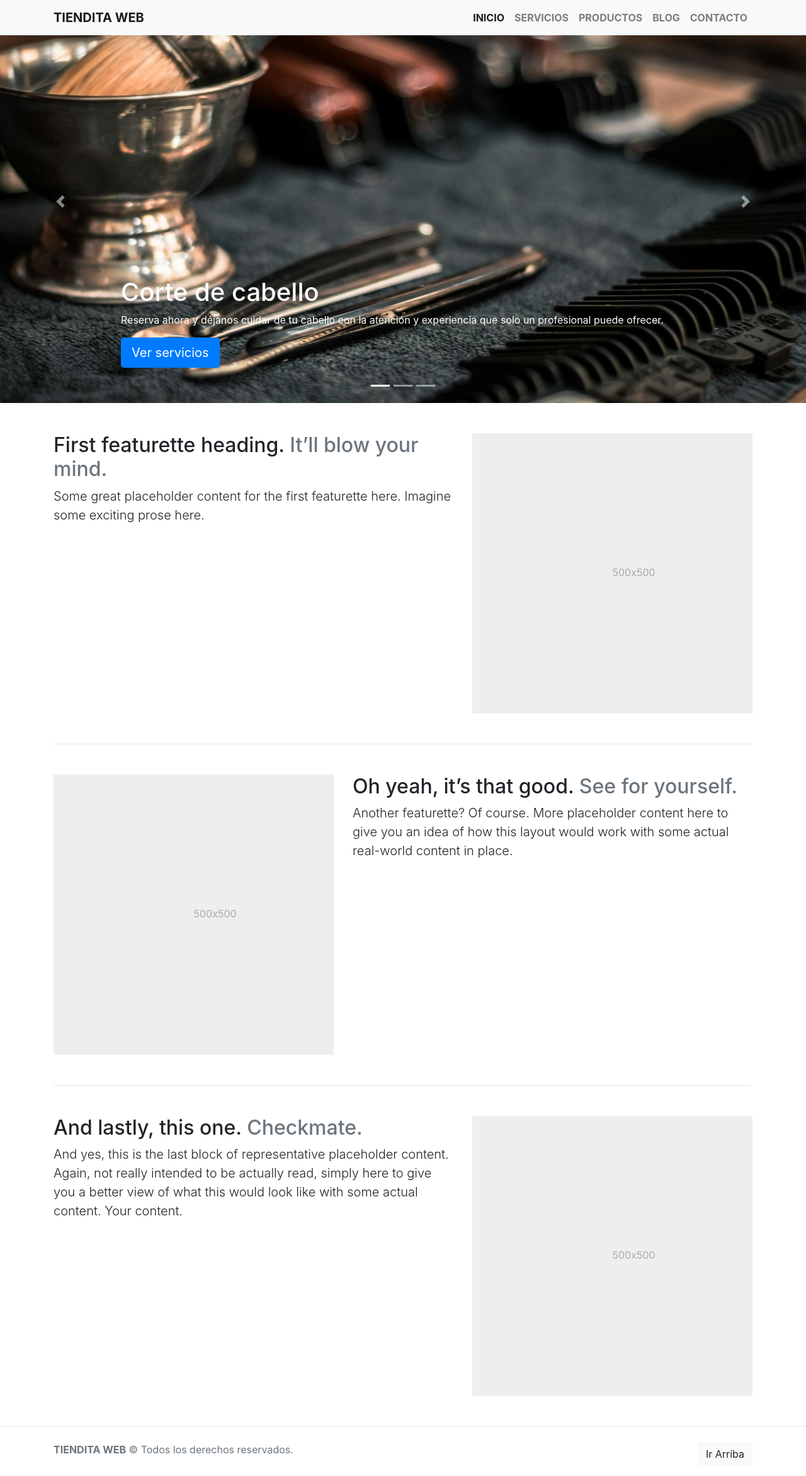
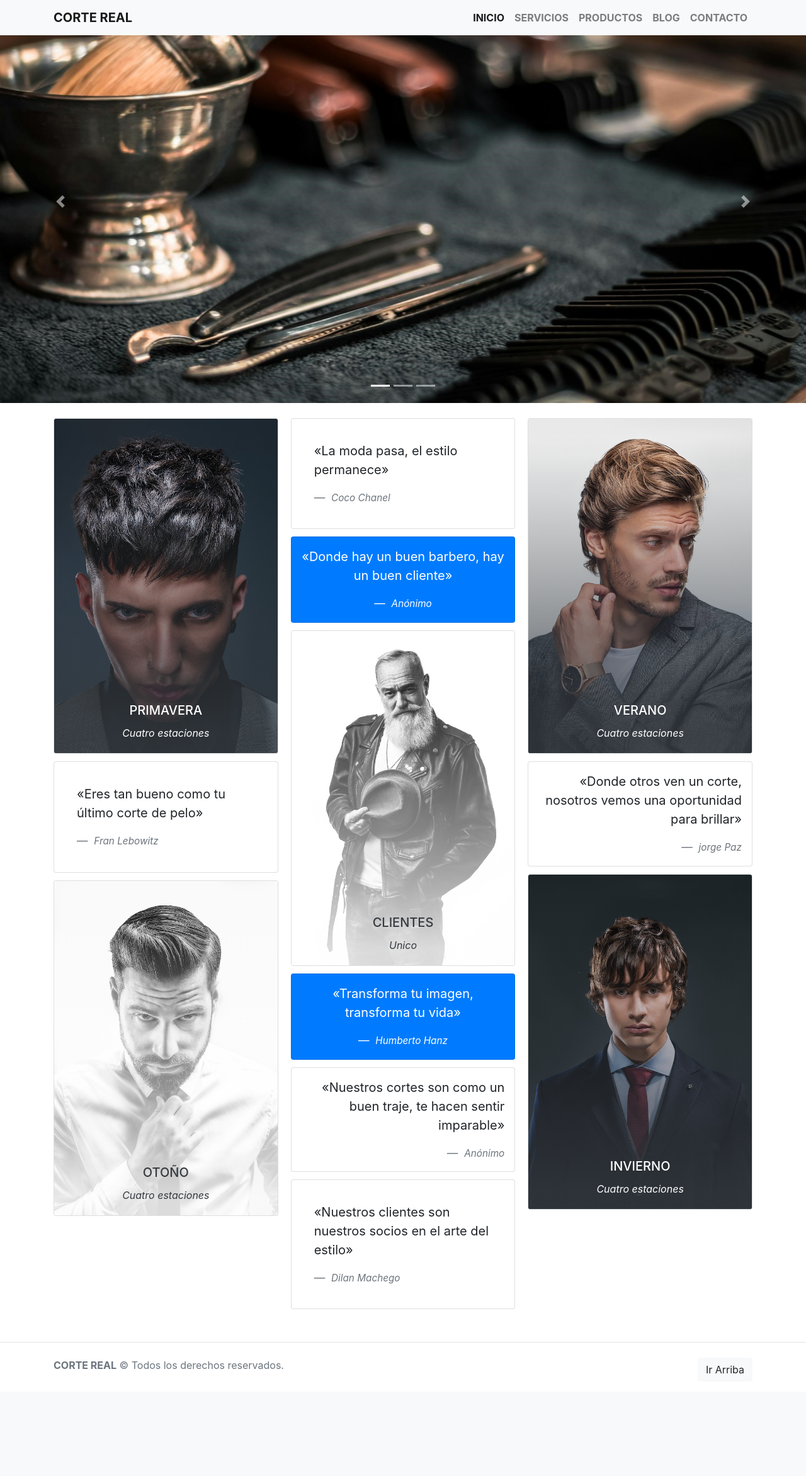
Before and after one commit to alvinoDev/intro-html-css-js-php, a PHP site: page /sesiones/s-9/index.php in a window 1280 px wide. Shown: the whole page at 63% size. After the commit the page ends 2182 px from the top, so only its background shows below. Run offline with PHP 8.4, Linux system fonts and the light colour scheme.

Commit message:
Features: imagenes agregadas, modificaciones en la pagina principal de la sesion 9

```diff
--- a/sesiones/s-9/assets/css/styles.css
+++ b/sesiones/s-9/assets/css/styles.css
@@ -0,0 +1,15 @@
+.gradient-dark {
+	background-image: linear-gradient(
+		to top,
+		rgba(52, 58, 64, 0.85) 5%,
+		transparent 95%
+	);
+}
+
+.gradient-white {
+	background-image: linear-gradient(
+		to top,
+		rgba(255, 255, 255, 0.85) 5%,
+		transparent 95%
+	);
+}
--- a/sesiones/s-9/index.php
+++ b/sesiones/s-9/index.php
@@ -40,7 +40,7 @@
                 <button class="navbar-toggler" type="button" data-toggle="collapse" data-target="#navbarTogglerDemo03" aria-controls="navbarTogglerDemo03" aria-expanded="false" aria-label="Toggle navigation">
                     <span class="navbar-toggler-icon"></span>
                 </button>
-                <a class="navbar-brand font-weight-bolder" href="#">TIENDITA WEB</a>
+                <a class="navbar-brand font-weight-bolder" href="#">CORTE REAL</a>
 
                 <div class="collapse navbar-collapse" id="navbarTogglerDemo03">
                     <ul class="navbar-nav ml-auto mt-2 mt-lg-0">
@@ -84,7 +84,7 @@
             <p class="float-right">
                 <a href="#" class="btn btn-light">Ir Arriba</a>
             </p>
-            <p> <b class="font-weight-bolder">TIENDITA WEB</b> © Todos los derechos reservados.</p>
+            <p> <b class="font-weight-bolder">CORTE REAL</b> © Todos los derechos reservados.</p>
         </div>
     </footer>
 
--- a/sesiones/s-9/templates/home.php
+++ b/sesiones/s-9/templates/home.php
@@ -11,22 +11,11 @@
 
       <div class="carousel-item active">
          <img src="assets/img/slide1.jpg" class="d-block w-100" alt="Imagen barberia">
-        <div class="container">
-          <div class="carousel-caption text-left">
-            <h1>Corte de cabello</h1>
-            <p>
-                Reserva ahora y déjanos cuidar de tu cabello con la atención y experiencia que solo un profesional puede ofrecer.
-            </p>
-            <p>
-                <a class="btn btn-lg btn-primary" href="?p=servicios">Ver servicios</a>
-            </p>
-          </div>
-        </div>
       </div>
 
       <div class="carousel-item">
          <img src="assets/img/slide2.jpg" class="d-block w-100" alt="Imagen barberia">
-        <div class="container">
+        <!-- <div class="container">
           <div class="carousel-caption">
             <h1>AFEITADO DE CABEZA</h1>
             <p>
@@ -36,22 +25,11 @@
                 <a class="btn btn-lg btn-primary" href="?p=servicios">Ver servicios</a>
             </p>
           </div>
-        </div>
+        </div> -->
       </div>
 
       <div class="carousel-item">
          <img src="assets/img/slide3.jpg" class="d-block w-100" alt="Imagen barberia">
-        <div class="container">
-          <div class="carousel-caption text-right">
-            <h1>CORTE DE NIÑO</h1>
-            <p>
-                Nuestros talentosos barberos no solo dominan las tijeras, sino que también saben cómo conectar con los pequeños, convirtiendo cada corte en una aventura única.
-            </p>
-            <p>
-                <a class="btn btn-lg btn-primary" href="?p=servicios">Ver servicios</a>
-            </p>
-          </div>
-        </div>
       </div>
 
     </div>
@@ -68,43 +46,136 @@
 
   </div>
 
-  <div class="container marketing">
+  <div class="container py-4">
 
-    <div class="row featurette my-5">
-      <div class="col-md-7">
-        <h2 class="featurette-heading">First featurette heading. <span class="text-muted">It’ll blow your mind.</span></h2>
-        <p class="lead">Some great placeholder content for the first featurette here. Imagine some exciting prose here.</p>
+    <div class="card-columns">
+
+      <div class="card bg-white text-white text-center">
+        <img src="assets/uploads/colections4.jpg" class="card-img" alt="...">
+        <div class="card-img-overlay d-flex align-items-end gradient-dark">
+          <div class="w-100">
+            <h5 class="card-title text-uppercase">Primavera</h5>
+            <p class="card-text font-italic">Cuatro estaciones</p>
           </div>
-      <div class="col-md-5">
-        <svg class="bd-placeholder-img bd-placeholder-img-lg featurette-image img-fluid mx-auto" width="500" height="500" xmlns="http://www.w3.org/2000/svg" role="img" aria-label="Placeholder: 500x500" preserveAspectRatio="xMidYMid slice" focusable="false"><title>Placeholder</title><rect width="100%" height="100%" fill="#eee"></rect><text x="50%" y="50%" fill="#aaa" dy=".3em">500x500</text></svg>
-
         </div>
       </div>
 
-    <hr class="featurette-divider">
+      <div class="card p-3">
+        <blockquote class="blockquote mb-0 card-body">
+          <p>«Eres tan bueno como tu último corte de pelo»</p>
+          <footer class="blockquote-footer">
+            <small class="text-muted">
+              <cite title="Source Title">Fran Lebowitz</cite>
+            </small>
+          </footer>
+        </blockquote>
+      </div>
 
-    <div class="row featurette my-5">
-      <div class="col-md-7 order-md-2">
-        <h2 class="featurette-heading">Oh yeah, it’s that good. <span class="text-muted">See for yourself.</span></h2>
-        <p class="lead">Another featurette? Of course. More placeholder content here to give you an idea of how this layout would work with some actual real-world content in place.</p>
+      <div class="card bg-white text-dark text-center">
+        <img src="assets/uploads/colections2.jpg" class="card-img" alt="...">
+        <div class="card-img-overlay d-flex align-items-end gradient-white">
+          <div class="w-100">
+            <h5 class="card-title text-uppercase">Otoño</h5>
+            <p class="card-text font-italic">Cuatro estaciones</p>
           </div>
-      <div class="col-md-5 order-md-1">
-        <svg class="bd-placeholder-img bd-placeholder-img-lg featurette-image img-fluid mx-auto" width="500" height="500" xmlns="http://www.w3.org/2000/svg" role="img" aria-label="Placeholder: 500x500" preserveAspectRatio="xMidYMid slice" focusable="false"><title>Placeholder</title><rect width="100%" height="100%" fill="#eee"></rect><text x="50%" y="50%" fill="#aaa" dy=".3em">500x500</text></svg>
-
         </div>
       </div>
 
-    <hr class="featurette-divider">
+      <div class="card p-3">
+        <blockquote class="blockquote mb-0 card-body">
+          <p>«La moda pasa, el estilo permanece»</p>
+          <footer class="blockquote-footer">
+            <small class="text-muted">
+              <cite title="Source Title">Coco Chanel</cite>
+            </small>
+          </footer>
+        </blockquote>
+      </div>
 
-    <div class="row featurette my-5">
-      <div class="col-md-7">
-        <h2 class="featurette-heading">And lastly, this one. <span class="text-muted">Checkmate.</span></h2>
-        <p class="lead">And yes, this is the last block of representative placeholder content. Again, not really intended to be actually read, simply here to give you a better view of what this would look like with some actual content. Your content.</p>
+      <div class="card bg-primary text-white text-center p-3">
+        <blockquote class="blockquote mb-0">
+          <p>«Donde hay un buen barbero, hay un buen cliente»</p>
+          <footer class="blockquote-footer text-white">
+            <small>
+              <cite title="Source Title">Anónimo</cite>
+            </small>
+          </footer>
+        </blockquote>
       </div>
-      <div class="col-md-5">
-        <svg class="bd-placeholder-img bd-placeholder-img-lg featurette-image img-fluid mx-auto" width="500" height="500" xmlns="http://www.w3.org/2000/svg" role="img" aria-label="Placeholder: 500x500" preserveAspectRatio="xMidYMid slice" focusable="false"><title>Placeholder</title><rect width="100%" height="100%" fill="#eee"></rect><text x="50%" y="50%" fill="#aaa" dy=".3em">500x500</text></svg>
 
+      <div class="card bg-white text-dark text-center">
+        <img src="assets/uploads/colections3.jpg" class="card-img" alt="...">
+        <div class="card-img-overlay d-flex align-items-end gradient-white">
+          <div class="w-100">
+            <h5 class="card-title text-uppercase">Clientes</h5>
+            <p class="card-text font-italic">Unico</p>
+          </div>
+        </div>
+      </div>
+
+      <div class="card bg-primary text-white text-center p-3">
+        <blockquote class="blockquote mb-0">
+          <p>«Transforma tu imagen, transforma tu vida»</p>
+          <footer class="blockquote-footer text-white">
+            <small>
+              <cite title="Source Title">Humberto Hanz</cite>
+            </small>
+          </footer>
+        </blockquote>
+      </div>
+
+      <div class="card p-3 text-right">
+        <blockquote class="blockquote mb-0">
+          <p>«Nuestros cortes son como un buen traje, te hacen sentir imparable»</p>
+          <footer class="blockquote-footer">
+            <small class="text-muted">
+              <cite title="Source Title">Anónimo</cite>
+            </small>
+          </footer>
+        </blockquote>
+      </div>
+
+      <div class="card p-3">
+        <blockquote class="blockquote mb-0 card-body">
+          <p>«Nuestros clientes son nuestros socios en el arte del estilo»</p>
+          <footer class="blockquote-footer">
+            <small class="text-muted">
+              <cite title="Source Title">Dilan Machego</cite>
+            </small>
+          </footer>
+        </blockquote>
+      </div>
+
+      <div class="card bg-white text-white text-center">
+        <img src="assets/uploads/colections5.jpg" class="card-img" alt="...">
+        <div class="card-img-overlay d-flex align-items-end gradient-dark">
+          <div class="w-100">
+            <h5 class="card-title text-uppercase">Verano</h5>
+            <p class="card-text font-italic">Cuatro estaciones</p>
+          </div>
+        </div>
+      </div>
+
+      <div class="card p-3 text-right">
+        <blockquote class="blockquote mb-0">
+          <p>«Donde otros ven un corte, nosotros vemos una oportunidad para brillar»</p>
+          <footer class="blockquote-footer">
+            <small class="text-muted">
+              <cite title="Source Title">jorge Paz</cite>
+            </small>
+          </footer>
+        </blockquote>
+      </div>
+
+      <div class="card bg-white text-white text-center">
+        <img src="assets/uploads/colections1.jpg" class="card-img" alt="...">
+        <div class="card-img-overlay d-flex align-items-end gradient-dark">
+          <div class="w-100">
+            <h5 class="card-title text-uppercase">Invierno</h5>
+            <p class="card-text font-italic">Cuatro estaciones</p>
+          </div>
         </div>
       </div>
 
     </div>
+  </div>
```
Also changed, not shown: sesiones/s-9/assets/uploads/colections1.jpg (added), sesiones/s-9/assets/uploads/colections2.jpg (added), sesiones/s-9/assets/uploads/colections3.jpg (added), sesiones/s-9/assets/uploads/colections4.jpg (added), sesiones/s-9/assets/uploads/colections5.jpg (added). Lines whose indentation alone changed are shown as unchanged.
